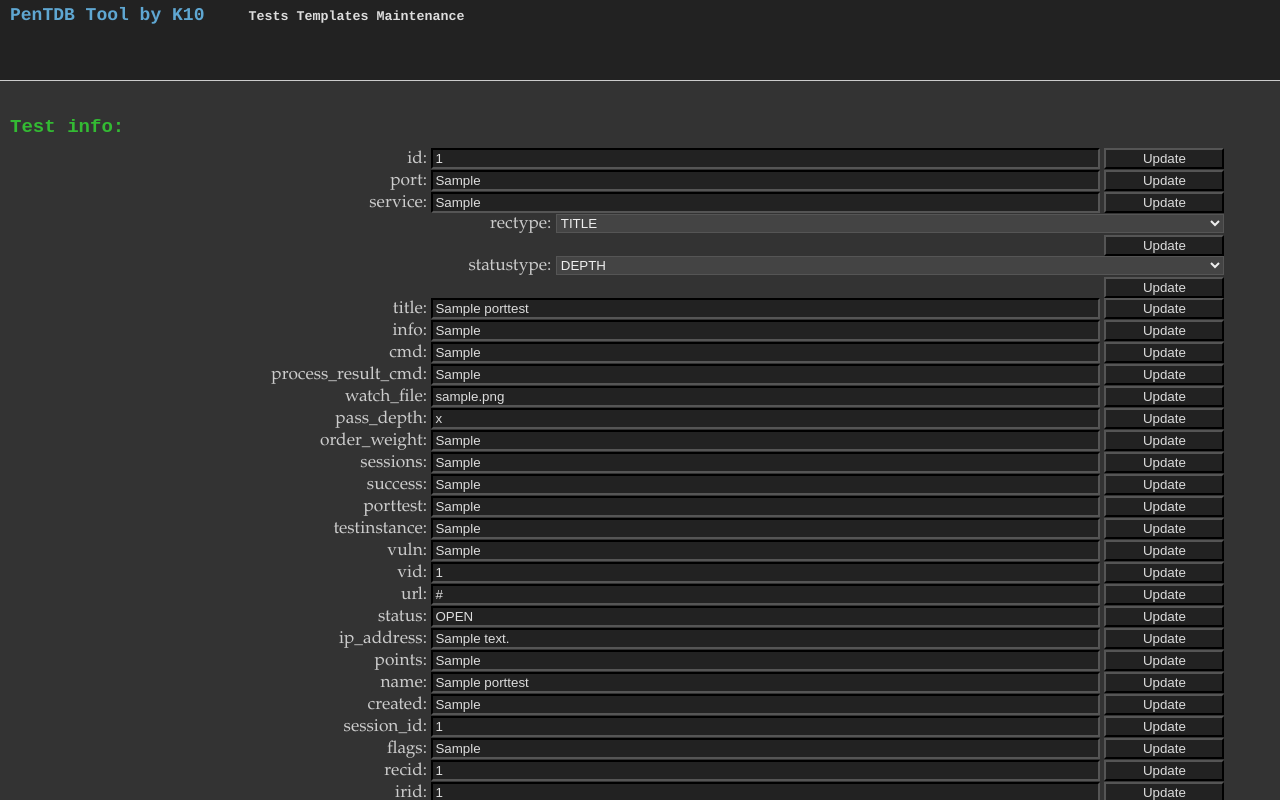
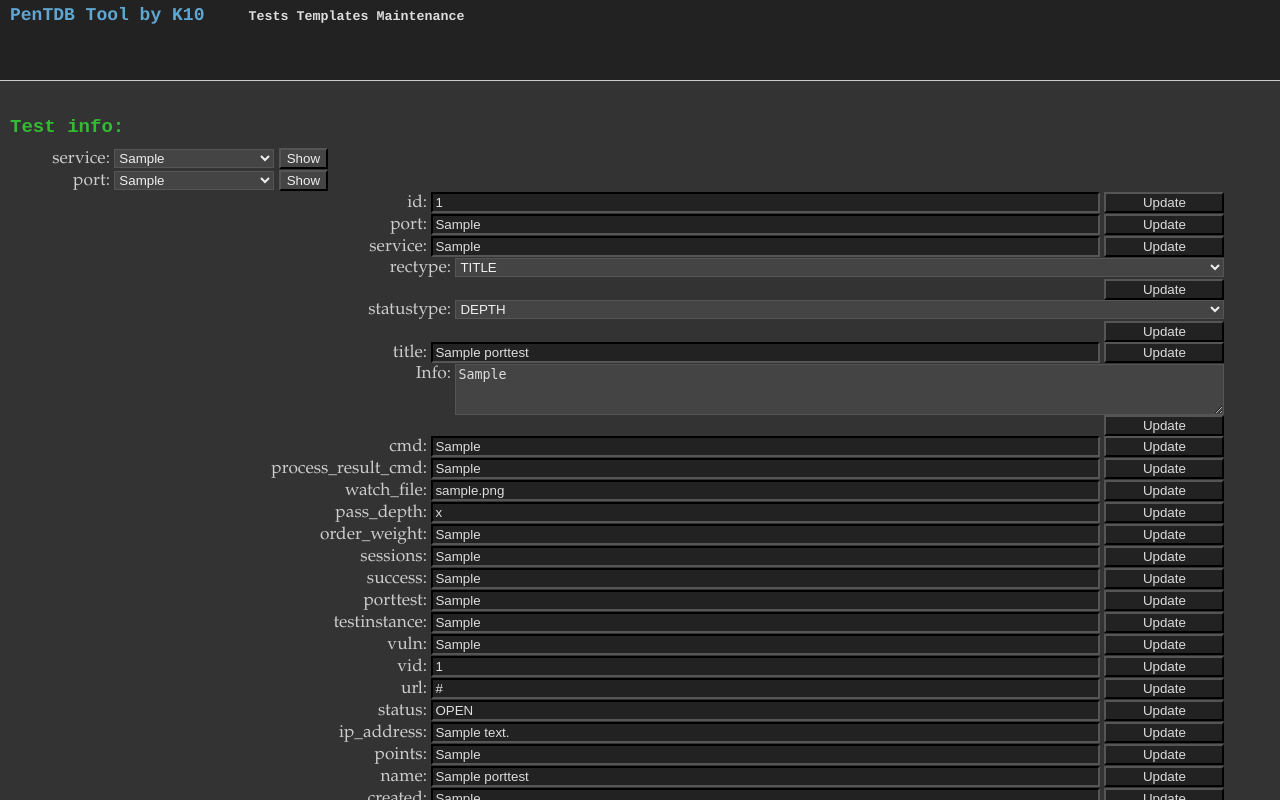
Before and after one commit to katin/PenTDB, a PHP site: page /databasename/pentdb-tests.php?fcmd=edit-test&tid=1 in a window 1280 px wide. Run offline with PHP 8.4, Linux system fonts and the light colour scheme; tables that the repository leaves empty or names only in its code hold one stand-in row (values such as "Sample post"); data that the repository does not hold is empty; some libraries are stand-ins or nearby versions.

Commit message:
touch-up forms alignment; porttest info field to textarea

```diff
--- a/pentdb-lib.php
+++ b/pentdb-lib.php
@@ -1869,7 +1869,7 @@ function create_port_record() {
 			$key = 'cmd';
 		}
 		$fields .= ($comma ? ',' : '').$key;
-		$values .= ($comma ? ',' : '').'"'.addslashes($value).'"';
+		$values .= ($comma ? ',' : '').'"'.$value.'"';		// addslashes() here?
 		$comma = true;
 	}
 	$fields .= ') ';
--- a/pentdb-styles.css
+++ b/pentdb-styles.css
@@ -594,6 +594,29 @@ input, select {
     width:         calc(100% - 85px);
 }
 
+#add-test-form textarea
+, .inlineform.test textarea
+ {
+	background-color: #444;
+	color: #ddd;
+	border-color: #555;
+	vertical-align: top;
+	width: 50%;
+}
+.inlineform.test textarea, .inlineform.test select {
+	width: 69%;
+}
+
+#test-service-filter select, #test-port-filter select {
+	width: 12em;
+}
+
+#test-service-filter label, #test-port-filter label {
+	width: 100px;
+	display:inline-block;
+	text-align: right;
+}
+
 .delete-confirm-form {
 	padding: 20px;
 }
@@ -653,8 +676,8 @@ a.link-button:hover {
 .tests-table {
 	margin: 20px;
 	text-align: left;
-    font-family: Courier, monospace;
-    font-size: 0.8em;
+    font-family: Times New Roman, monospace;
+    /*font-size: 1em;*/
     border-spacing: 1px;
 }
 
--- a/pentdb-tests.php
+++ b/pentdb-tests.php
@@ -214,14 +214,16 @@ display_tests_page( $mypage );
 // display filter form & indicators
 //
 
-function display_data_filter_form() {
+function display_data_filter_form( $service = NULL, $port = NULL ) {
+
+// die('service: '.$service );
 
 	$myform = '
 	<div class="filter-data-form">
-	<FORM action="pentdb-tests.php" method="GET">
+	<FORM id="test-service-filter" action="pentdb-tests.php" method="GET">
 	<LABEL for="service-filter">service:</LABEL>
 	<SELECT name="service" id="service-filter">
-	'.implode(tests_get_service_options()).'
+	'.implode(tests_get_service_options( $service )).'
 	</SELECT>
 	<INPUT type="submit" value="Show"></INPUT>
 	</FORM></div>
@@ -229,10 +231,10 @@ function display_data_filter_form() {
 
 	$myform .= '
 	<div class="filter-data-form">
-	<FORM action="pentdb-tests.php" method="GET">
+	<FORM id="test-port-filter" action="pentdb-tests.php" method="GET">
 	<LABEL for="port-filter"> &nbsp; &nbsp; port:</LABEL>
 	<SELECT name="port" id="port-filter">
-	'.implode(tests_get_port_options()).'
+	'.implode(tests_get_port_options( $port )).'
 	</SELECT>
 	<INPUT type="submit" value="Show"></INPUT>
 	</FORM></div>
@@ -246,15 +248,24 @@ function display_data_filter_form() {
 }
 
 
+// tests_get_service_options
+//
+// Create a set of SELECT OPTIONs from the database
+// OPTIONAL: specify the default-selected item with the $service parm
+// (Otherwise it takes the default selection from the URL page parms)
 
-
-function tests_get_service_options() {
+function tests_get_service_options( $service_default = NULL ) {
 
 	$service_selected = NULL;
 	if ( isset($_GET['service']) ) {
 		$service_selected = pentdb_clean($_GET['service']);
 	}
+	if ( !empty($service_default) ) {
+		$service_selected = $service_default;
+	}
 	$servicelist = array();
+
+// die('selected: '.$service_selected);
 
 	$service_q = "SELECT service FROM {porttest} GROUP BY service ORDER BY service";
 
@@ -279,11 +290,20 @@ function tests_get_service_options() {
 }
 
 
-function tests_get_port_options() {
+// tests_get_port_options
+//
+// Create a set of SELECT OPTIONs from the database
+// OPTIONAL: specify the default-selected item with the $port parm
+// (Otherwise it takes the default selection from the URL page parms)
+
+function tests_get_port_options( $port_default = NULL ) {
 
 	$port_selected = NULL;
 	if ( isset($_GET['port']) ) {
 		$port_selected = pentdb_clean($_GET['port']);
+	}
+	if ( !empty($port_default) ) {
+		$port_selected = $port_default;
 	}
 	$portlist = array();
 
@@ -375,6 +395,9 @@ function display_tid_page( $tid ) {
 
 	$test = db_fetch_array( $test_rec );
 
+	// display quick-display buttons
+	$output = display_data_filter_form( $test['service'], $test['port'] );
+
 	// display the test info
 	// $output = '<div class="bigform">'."\n";
 	foreach ($test as $fieldname => $value) {
@@ -421,7 +444,7 @@ function get_new_test_form( $title = "Add a test template" ) {
 		</SELECT><br/>
 
 		<LABEL for="command">Info: </LABEL>
-		<INPUT type="text" name="info" id = "info"></INPUT><br/>
+		<textarea wrap="soft" cols="80" rows="3" name="info" id ="info"></textarea><br/>
 
 		<LABEL for="command">Cmd: </LABEL>
 		<INPUT type="text" name="cmd" id = "cmd"></INPUT><br/>
@@ -456,7 +479,12 @@ function get_test_datum_form( $fieldname, $value, $pitid ) {
 	}
 
 	$data = '		<LABEL for="'.$fieldname.'">'.$fieldname.': </LABEL>
-		<INPUT type="text" name="'.$fieldname.'" id ="'.$fieldname.'" value="'.$value.'"></INPUT>';
+		<INPUT type="text" name="'.$fieldname.'" id ="'.$fieldname.'" value="'.htmlentities($value).'"></INPUT>';
+
+	if ( $fieldname == 'info' ) {
+		$data = '				<LABEL for="command">Info: </LABEL>
+		<textarea wrap="soft" cols="80" rows="3" name="info" id ="info">'.$value.'</textarea><br/>';
+	}
 
 	if ( $fieldname == 'rectype' ) {
 		$data = '		<LABEL for="rectype">rectype: </LABEL>
```
Also changed, not shown: SYSTEM_NOTES.txt (+11 -14 lines).
